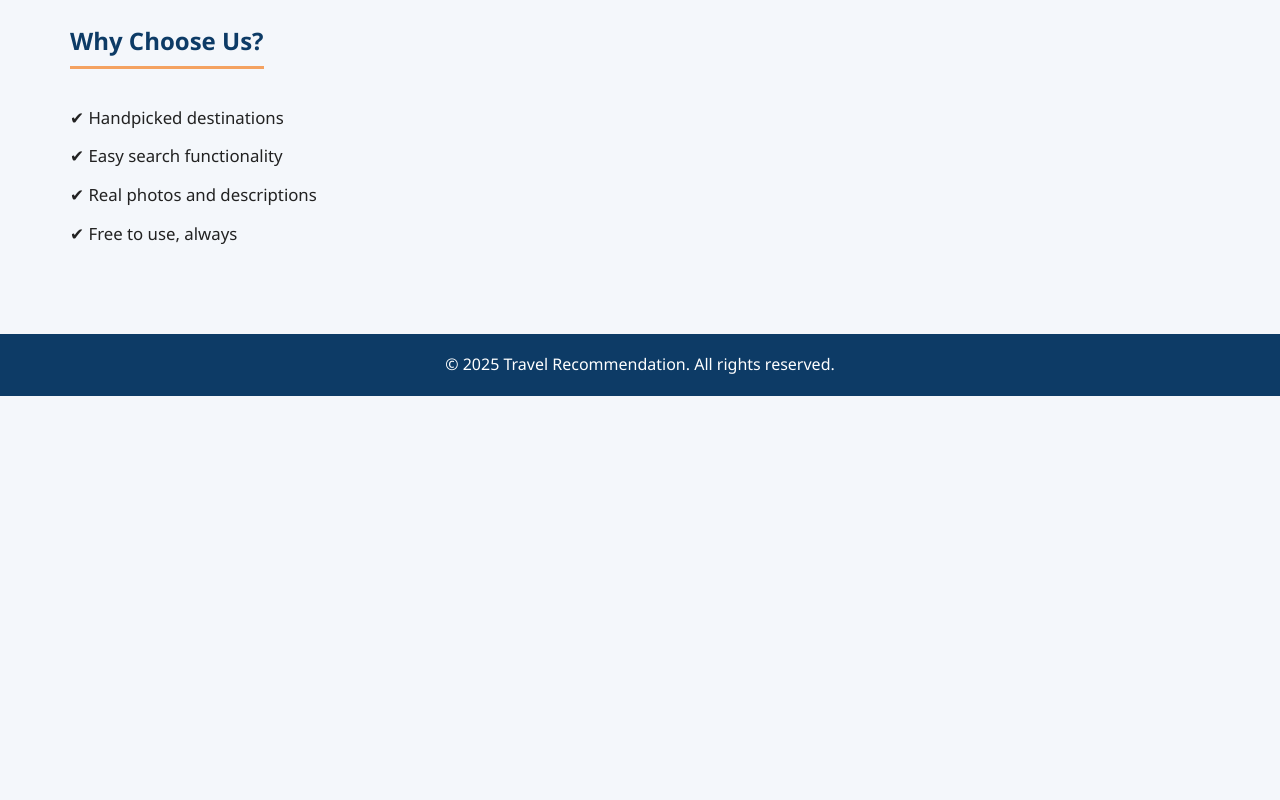
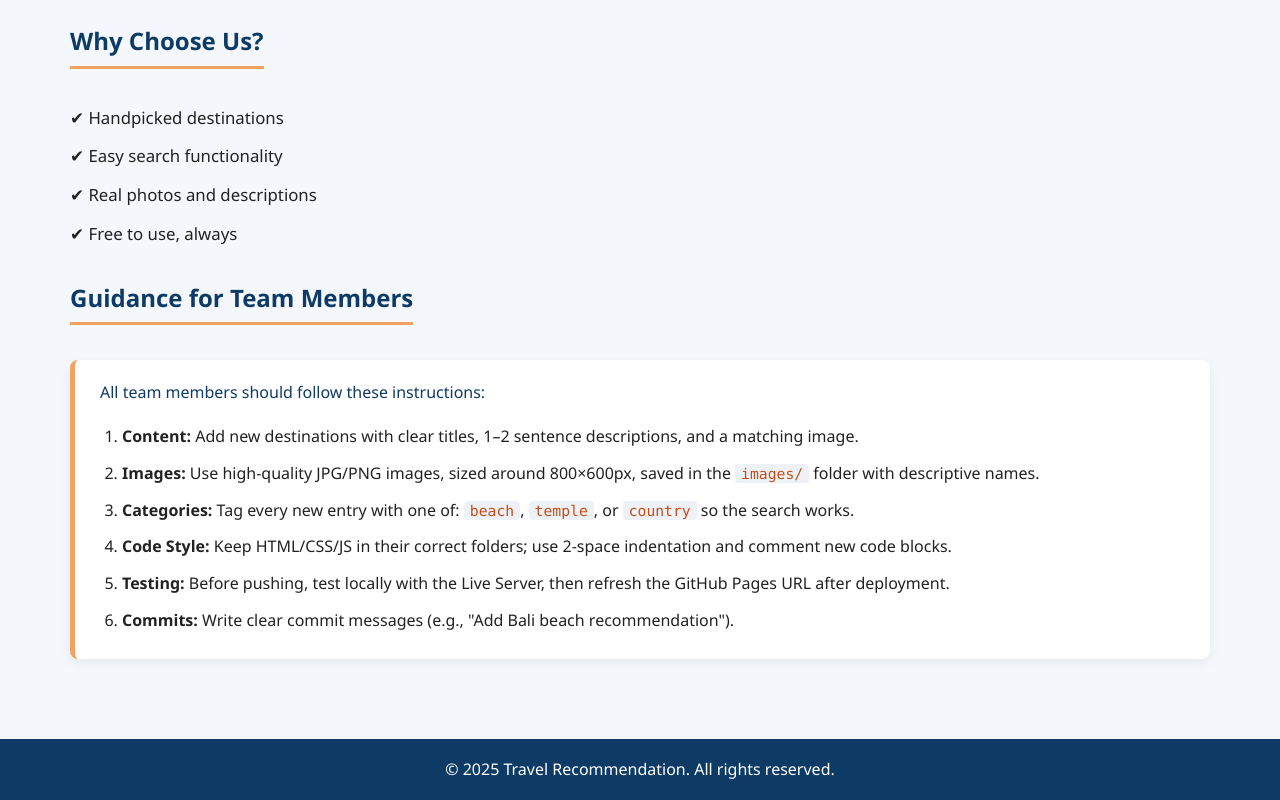
Before and after one commit to Marriyahrasheed/travel-recommendation, a plain HTML site: page about.html in a window 1280 px wide. Shown: the part 561-1361 px from the top of the page. Before the commit the page ends 957 px from the top, so only its background shows below. Drawn offline with Linux system fonts and the light colour scheme.

Commit message:
Add team guidance section to About page

```diff
--- a/about.html
+++ b/about.html
@@ -46,6 +46,18 @@
       <li>✔ Real photos and descriptions</li>
       <li>✔ Free to use, always</li>
     </ul>
+    <h2>Guidance for Team Members</h2>
+    <div class="guidance">
+      <p>All team members should follow these instructions:</p>
+      <ol class="guidance-list">
+        <li><strong>Content:</strong> Add new destinations with clear titles, 1–2 sentence descriptions, and a matching image.</li>
+        <li><strong>Images:</strong> Use high-quality JPG/PNG images, sized around 800×600px, saved in the <code>images/</code> folder with descriptive names.</li>
+        <li><strong>Categories:</strong> Tag every new entry with one of: <code>beach</code>, <code>temple</code>, or <code>country</code> so the search works.</li>
+        <li><strong>Code Style:</strong> Keep HTML/CSS/JS in their correct folders; use 2-space indentation and comment new code blocks.</li>
+        <li><strong>Testing:</strong> Before pushing, test locally with the Live Server, then refresh the GitHub Pages URL after deployment.</li>
+        <li><strong>Commits:</strong> Write clear commit messages (e.g., "Add Bali beach recommendation").</li>
+      </ol>
+    </div>
   </section>
 
   <footer>
--- a/css/style.css
+++ b/css/style.css
@@ -243,3 +243,36 @@ footer {
     font-size: 1.8rem;
   }
 }
+/* ===== GUIDANCE SECTION (About page) ===== */
+.guidance {
+  background: #fff;
+  border-left: 5px solid #f4a261;
+  padding: 20px 25px;
+  border-radius: 8px;
+  margin-top: 15px;
+  box-shadow: 0 4px 12px rgba(0,0,0,0.06);
+}
+
+.guidance p {
+  margin-bottom: 12px;
+  font-weight: 500;
+  color: #0d3b66;
+}
+
+.guidance-list {
+  padding-left: 22px;
+}
+
+.guidance-list li {
+  padding: 6px 0;
+  line-height: 1.55;
+}
+
+.guidance code {
+  background: #eef2f7;
+  color: #c94c17;
+  padding: 1px 6px;
+  border-radius: 4px;
+  font-family: Consolas, monospace;
+  font-size: 0.92rem;
+}
```
